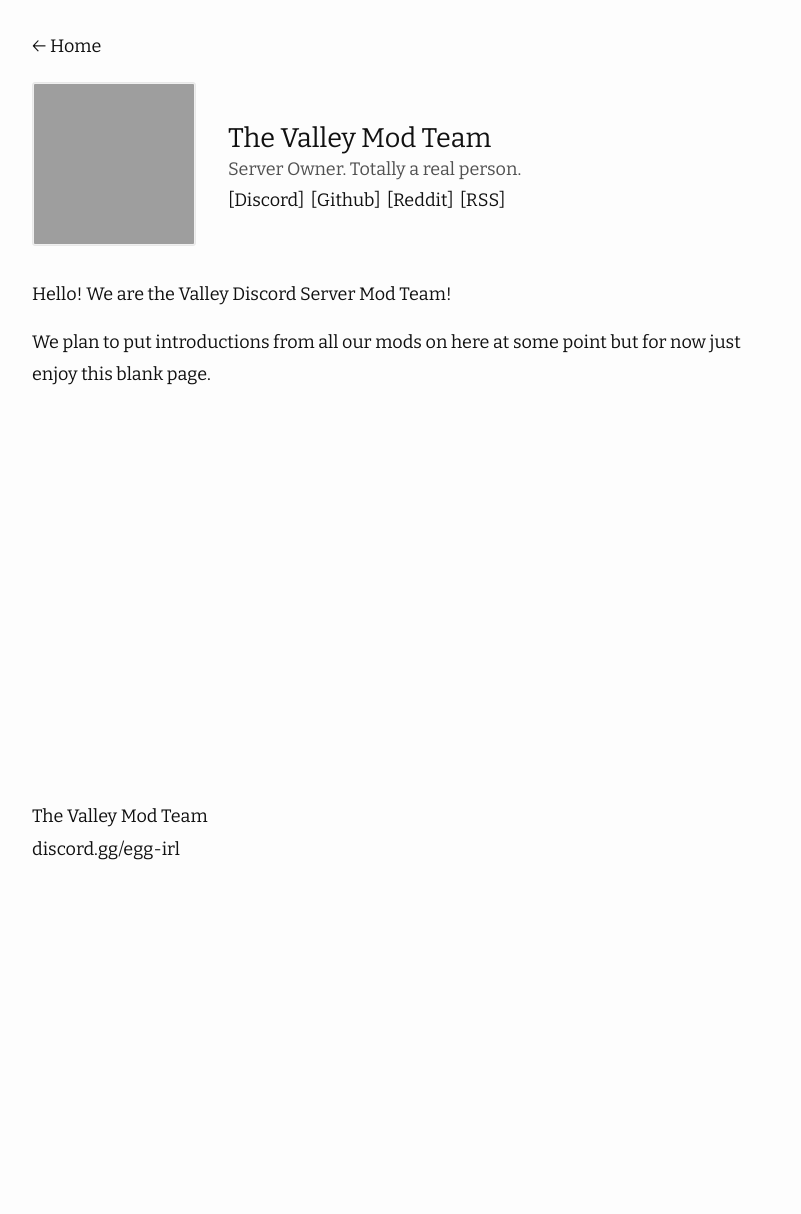
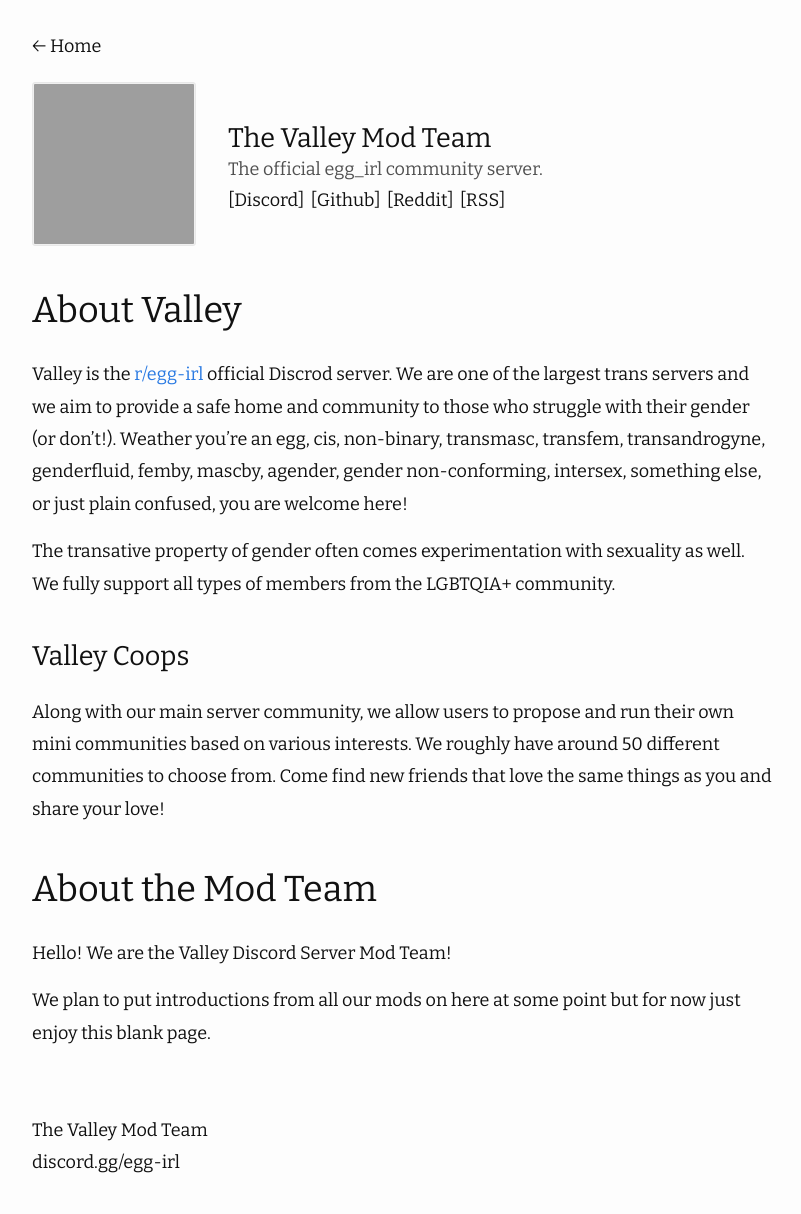
Before and after one commit to The-Valley-Discord/Valley-Blog, a Jekyll site: the page built from about.md, in a window 1280 px wide. Shown: the whole page, without its empty margins (238-1039 px from the left). Built offline with Jekyll 4.4.1, drawn with Linux system fonts in a browser that asks for light colours; nearby versions of some CDN libraries; our own code applies the rules of GitHub Pages for plain Markdown files; before the commit the page ends 900 px from its top, so only the background shows below that; grey boxes are pictures that could not be loaded.

Commit message:
Updated about page

```diff
--- a/_config.yml
+++ b/_config.yml
@@ -13,7 +13,7 @@ show_excerpts: false # set to true to show excerpts on the homepage
 # refer to https://shopify.github.io/liquid/filters/date/ if you want to customize this
 moving:
   avatar_url: "https://avatars2.githubusercontent.com/u/54571093" # avatar in about page
-  about_you: Server Owner. Totally a real person. # short description about you in about page
+  about_you: The official egg_irl community server. # short description about you in about page
   date_format: "%b %d" # date format of posts in home page
   back_to: "Home" # In the post page, you have a back button above the title, you can custom the text by yourself.
 
--- a/about.md
+++ b/about.md
@@ -3,6 +3,15 @@ layout: about
 permalink: /about/
 ---
 
+# About Valley
+Valley is the [r/egg-irl](https://reddit.com/r/egg-irl) official Discrod server. We are one of the largest trans servers and we aim to provide a safe home and community to those who struggle with their gender (or don't!). Weather you're an egg, cis, non-binary, transmasc, transfem, transandrogyne, genderfluid, femby, mascby, agender, gender non-conforming, intersex, something else, or just plain confused, you are welcome here!
+
+The transative property of gender often comes experimentation with sexuality as well. We fully support all types of members from the LGBTQIA+ community.
+
+## Valley Coops
+Along with our main server community, we allow users to propose and run their own mini communities based on various interests. We roughly have around 50 different communities to choose from. Come find new friends that love the same things as you and share your love!
+
+# About the Mod Team
 Hello! We are the Valley Discord Server Mod Team!
 
 We plan to put introductions from all our mods on here at some point but for now just enjoy this blank page.
```
